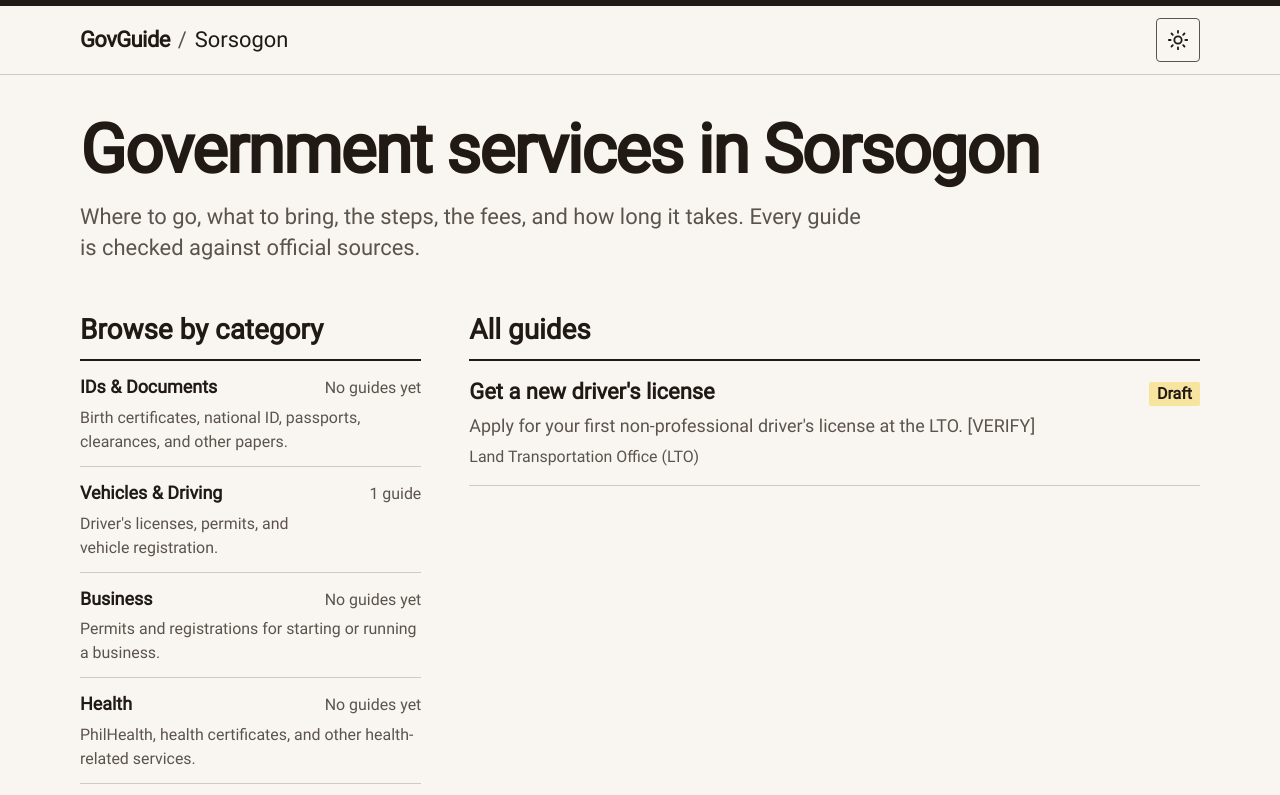
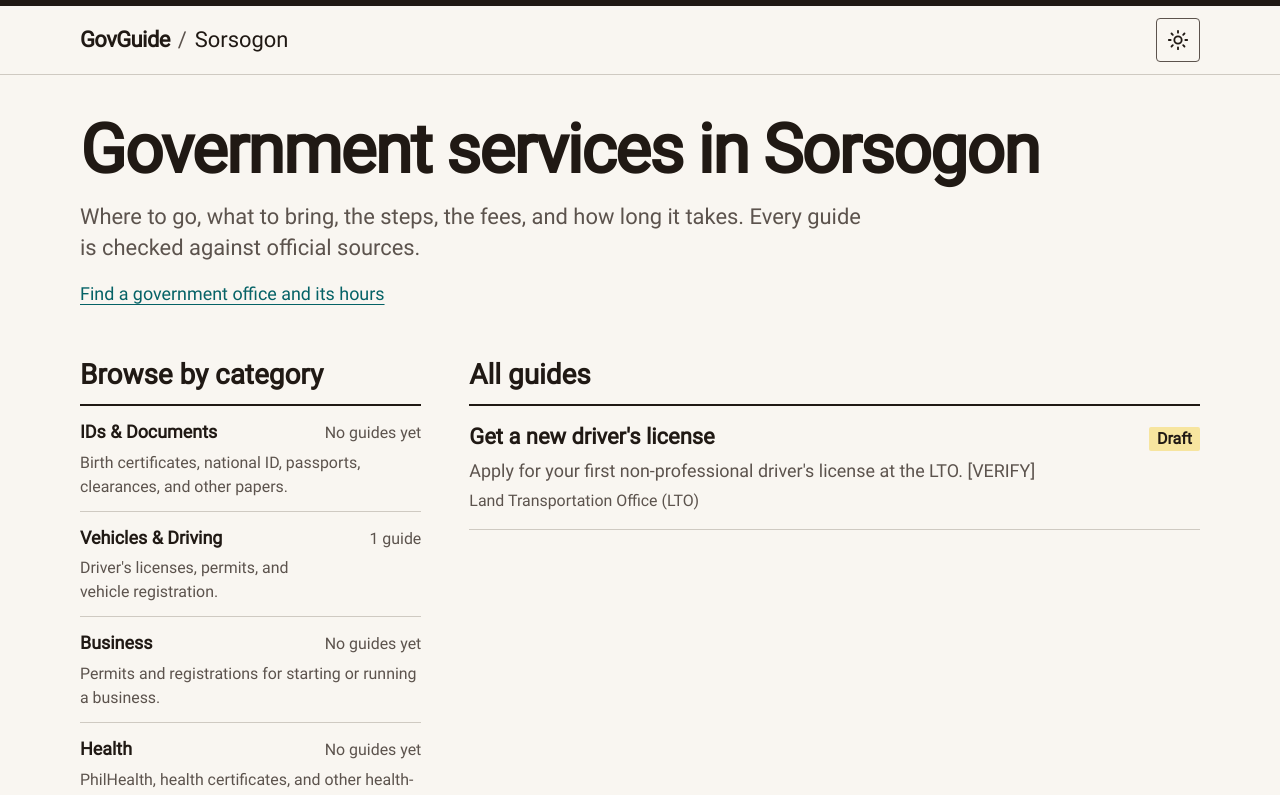
Before and after one commit to sgxtract/govguide, a Next.js app: page /sorsogon in a window 1280 px wide. Shown: the top 795 px of the page. Built offline with nearby package versions, Linux system fonts and the light colour scheme; a web font is replaced by a local one.

Commit message:
feat: link agencies from guides and city home

```diff
--- a/src/app/[city]/agencies/[slug]/page.tsx
+++ b/src/app/[city]/agencies/[slug]/page.tsx
@@ -19,6 +19,7 @@ import {
   listServices,
 } from "@/lib/content/repository";
 import { VERIFY } from "@/lib/content/schemas";
+import Link from "next/dist/client/link";
 
 // The parent [city] layout supplies `city`; only agencies active there get a page.
 export async function generateStaticParams({
@@ -79,7 +80,11 @@ export default async function AgencyPage({
 
       <div className="max-w-3xl">
         <h1 className="mt-4 text-2xl font-extrabold tracking-tight">
-          {agencyDisplayName(agency)}
+          <p className="mt-2">
+            <Link href={`/${city.slug}/agencies/${agency.slug}`}>
+              {agencyDisplayName(agency)}
+            </Link>
+          </p>
         </h1>
         <p className="mt-1 text-muted">{agencyLevelLabel(agency.level)}</p>
         <p className="mt-3 text-lg">{agency.description}</p>
--- a/src/app/[city]/page.tsx
+++ b/src/app/[city]/page.tsx
@@ -10,6 +10,7 @@ import {
   listCategories,
   listServices,
 } from "@/lib/content/repository";
+import Link from "next/dist/client/link";
 
 export async function generateMetadata({
   params,
@@ -47,6 +48,12 @@ export default async function CityHomePage({ params }: PageProps<"/[city]">) {
         Every guide is checked against official sources.
       </p>
 
+      <p className="mt-4">
+        <Link href={`/${city.slug}/agencies`}>
+          Find a government office and its hours
+        </Link>
+      </p>
+
       <div className="mt-12 grid gap-12 lg:grid-cols-3">
         <section aria-labelledby="categories-heading">
           <h2 id="categories-heading" className="mb-3 text-xl font-bold">
```
